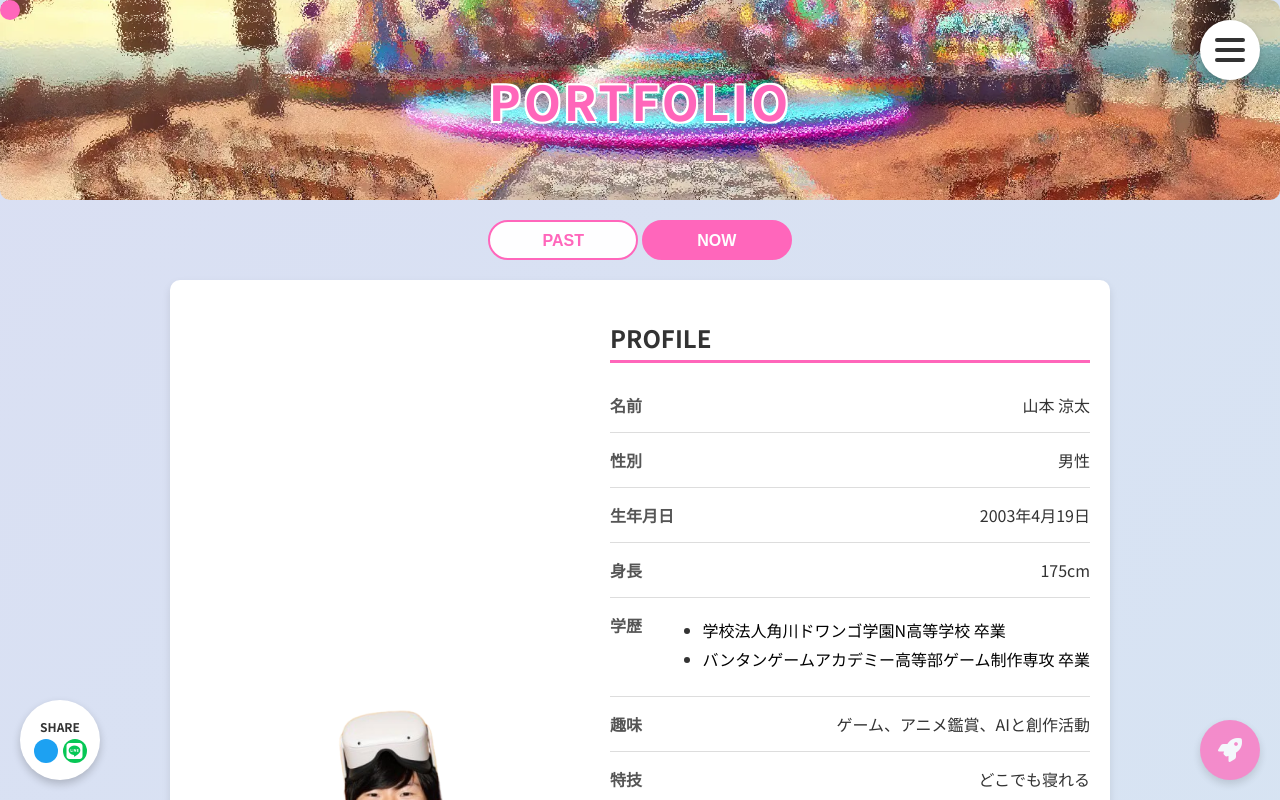
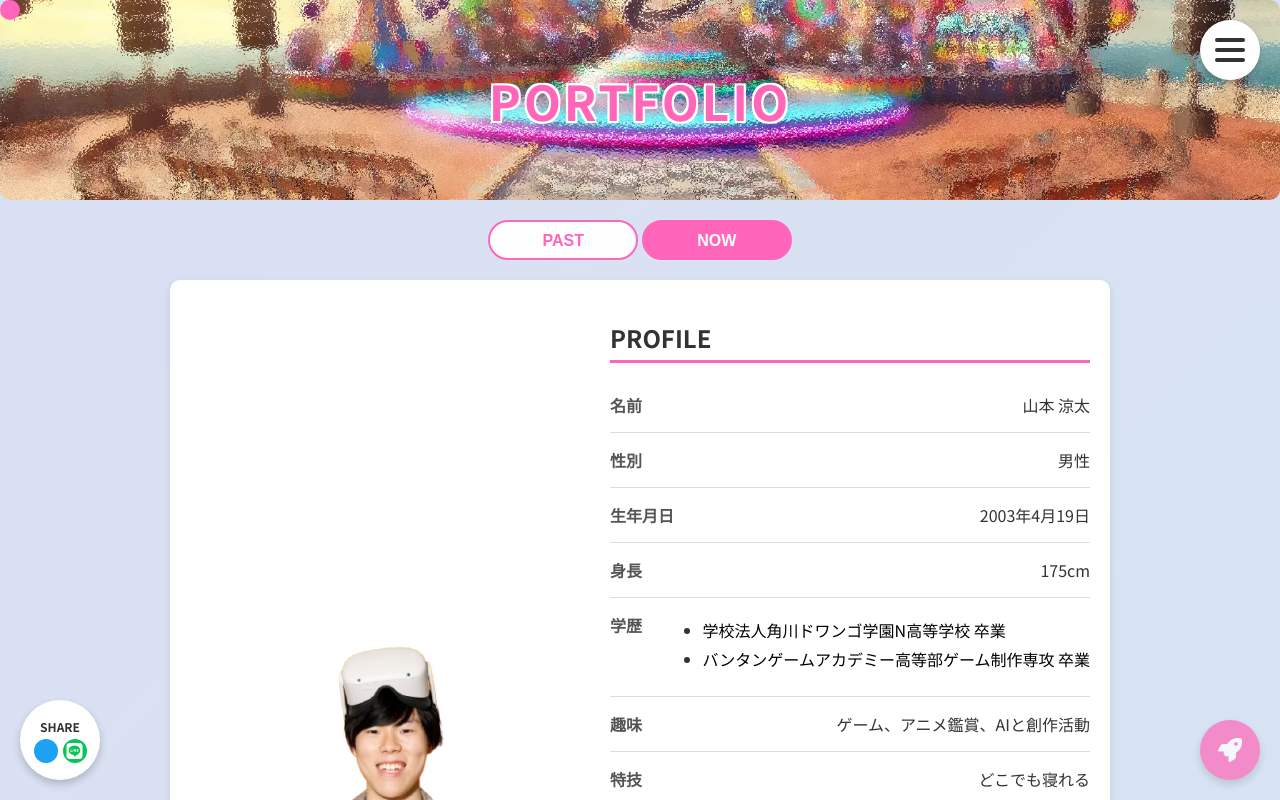
Before and after one commit to ryota-yamamoto-03/Profile, a plain HTML site: page index.html in a window 1280 px wide. Both pictures are taken after a click on the button "NOW". Shown: the top 800 px of the page. Drawn offline with Linux system fonts and the light colour scheme; some icons are missing.

Commit message:
プロフィール写真を変更しました

```diff
--- a/index.html
+++ b/index.html
@@ -64,7 +64,7 @@
         <!-- 左側：キャラクター画像と縦書きキャッチコピー -->
         <div class="profile-left">
             <img class="profile-image" id="image1" src="./assets/img/virtual_character.PNG" alt="Past Image">
-            <img class="profile-image" id="image2" src="./assets/img/yamamoto_ryota_profile-removebg-preview.png" alt="Now Image">
+            <img class="profile-image" id="image2" src="./assets/img/yamamoto_ryota_profile.png" alt="Now Image">
             <!-- <p class="catchphrase">ゲームの世界に飛び込み、一緒に創造しよう<br><small>Let's dive in and create together</small></p> -->
         </div>
 
```
Also changed, not shown: assets/img/yamamoto_ryota_profile.png (added).
